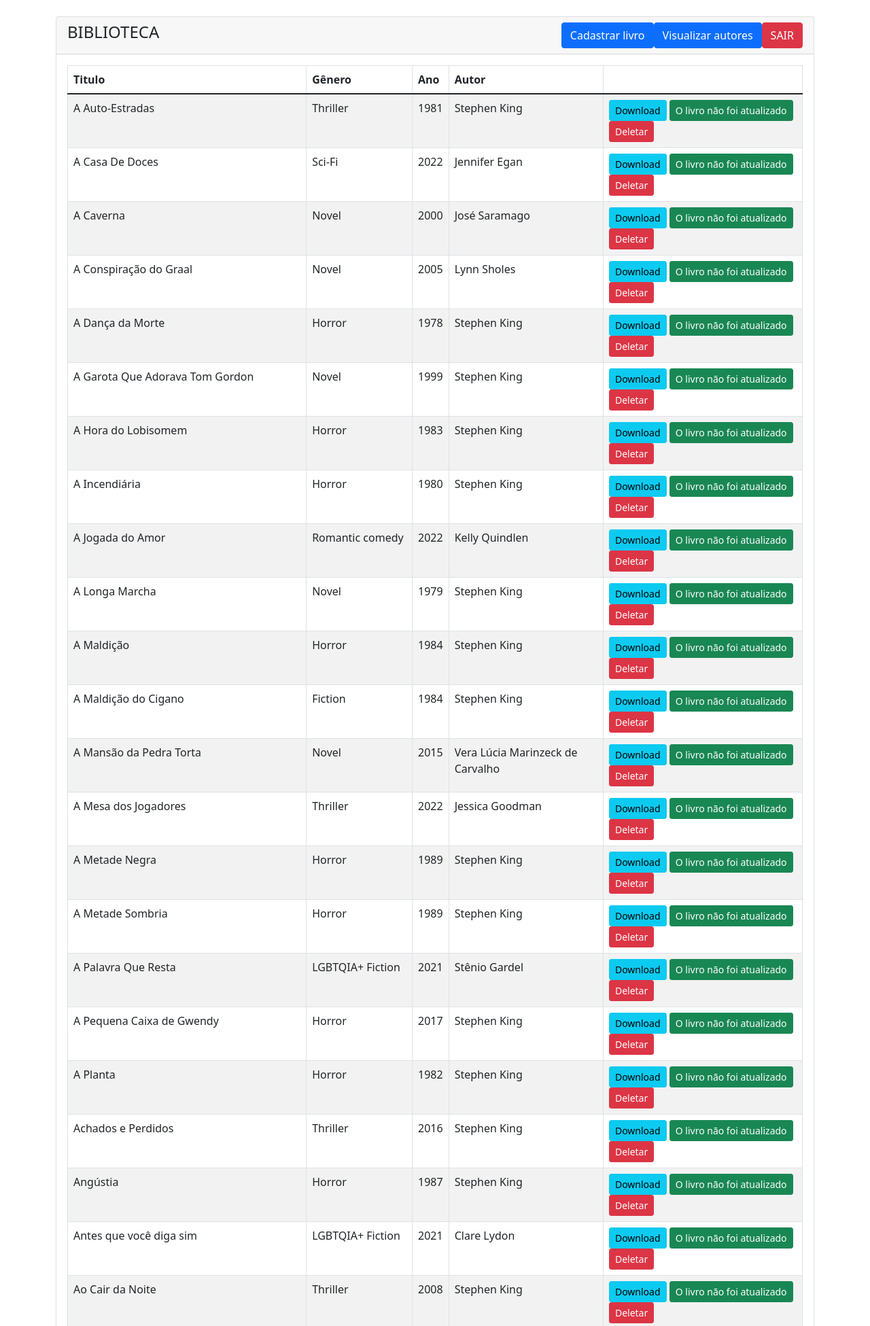
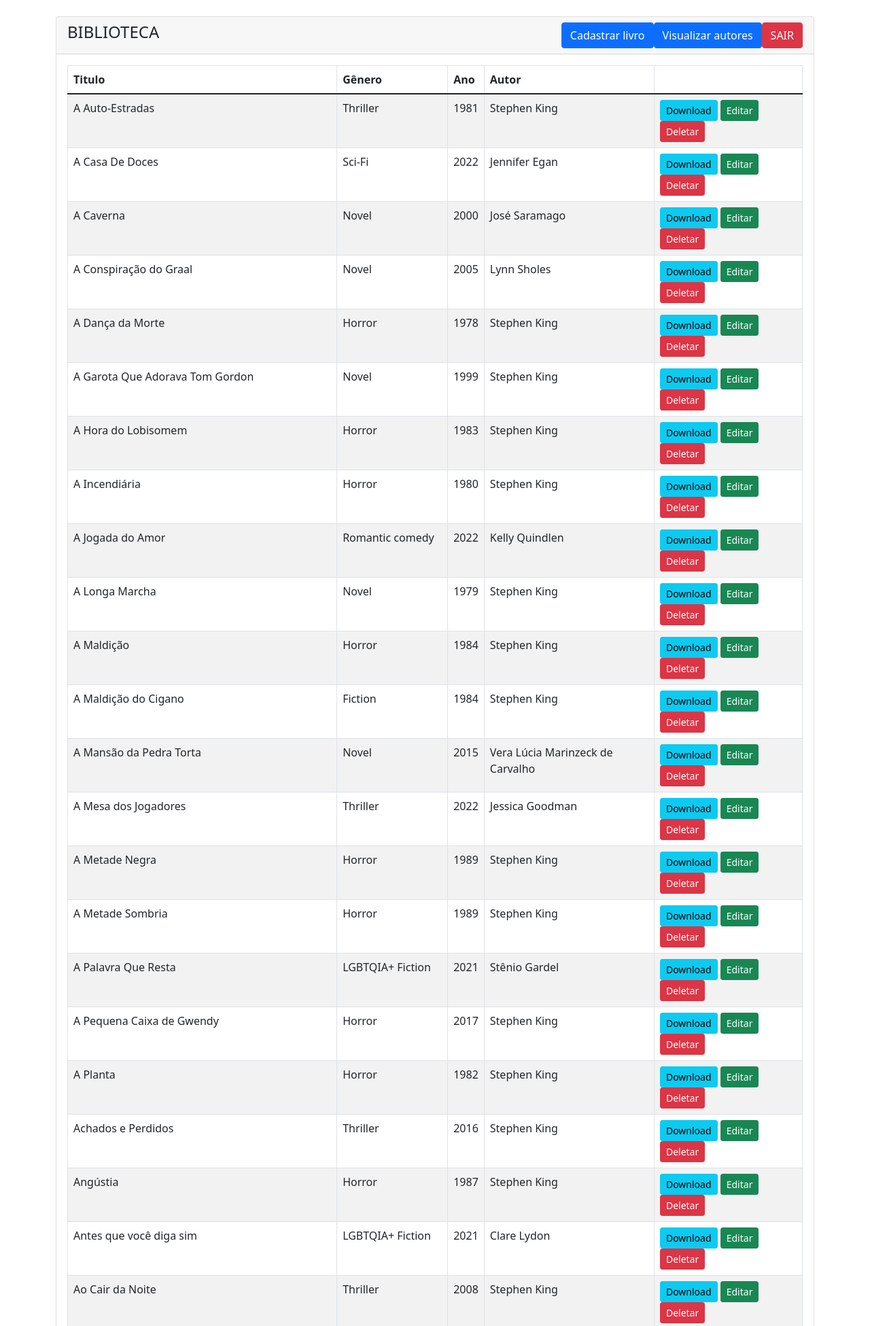
Before and after one commit to AlLeLu3/TrabalhoProgIng, a PHP site: page /restrita.php in a window 1280 px wide. Shown: the top 1951 px of the page at 68% size. Run offline with PHP 8.4, Linux system fonts and the light colour scheme; a user stored in the database is signed in; data comes from the database, SQL or seed files in the repository.

Commit message:
Update idioma_pt.php

```diff
--- a/idioma_pt.php
+++ b/idioma_pt.php
@@ -41,7 +41,7 @@ $texto['cadastrar'] = "Ocorreu um erro! Não foi possível cadastrar o livro.";
 $texto['editarl'] = "EDITAR LIVRO";
 $texto['editarli'] = "Editar livro";
 $texto['suceditar'] = "Livro atualizado com sucesso";
-$texto['editar'] = "O livro não foi atualizado";
+$texto['editarn'] = "O livro não foi atualizado";
 
 /*excluir*/
 $texto['sucexcluir'] = "Livro excluido com sucesso";
```
